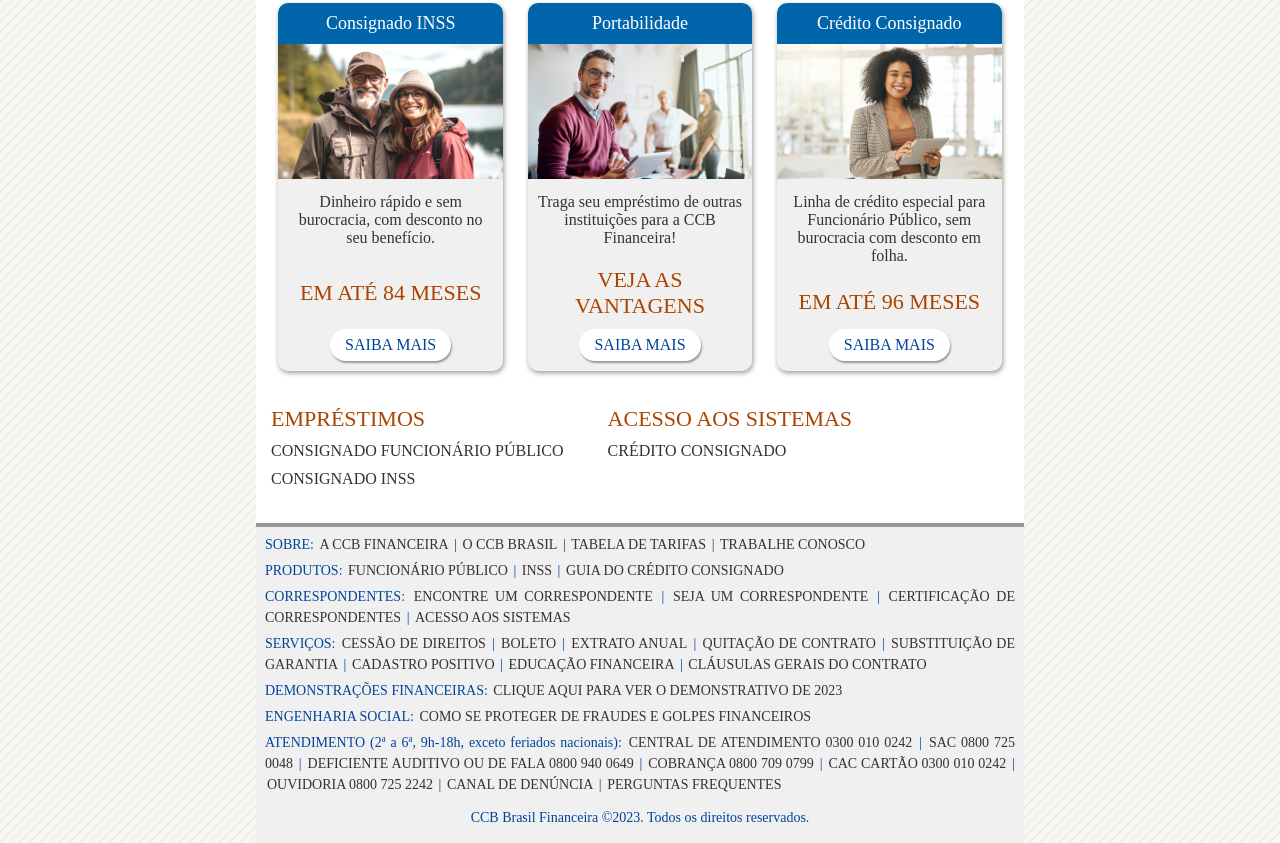
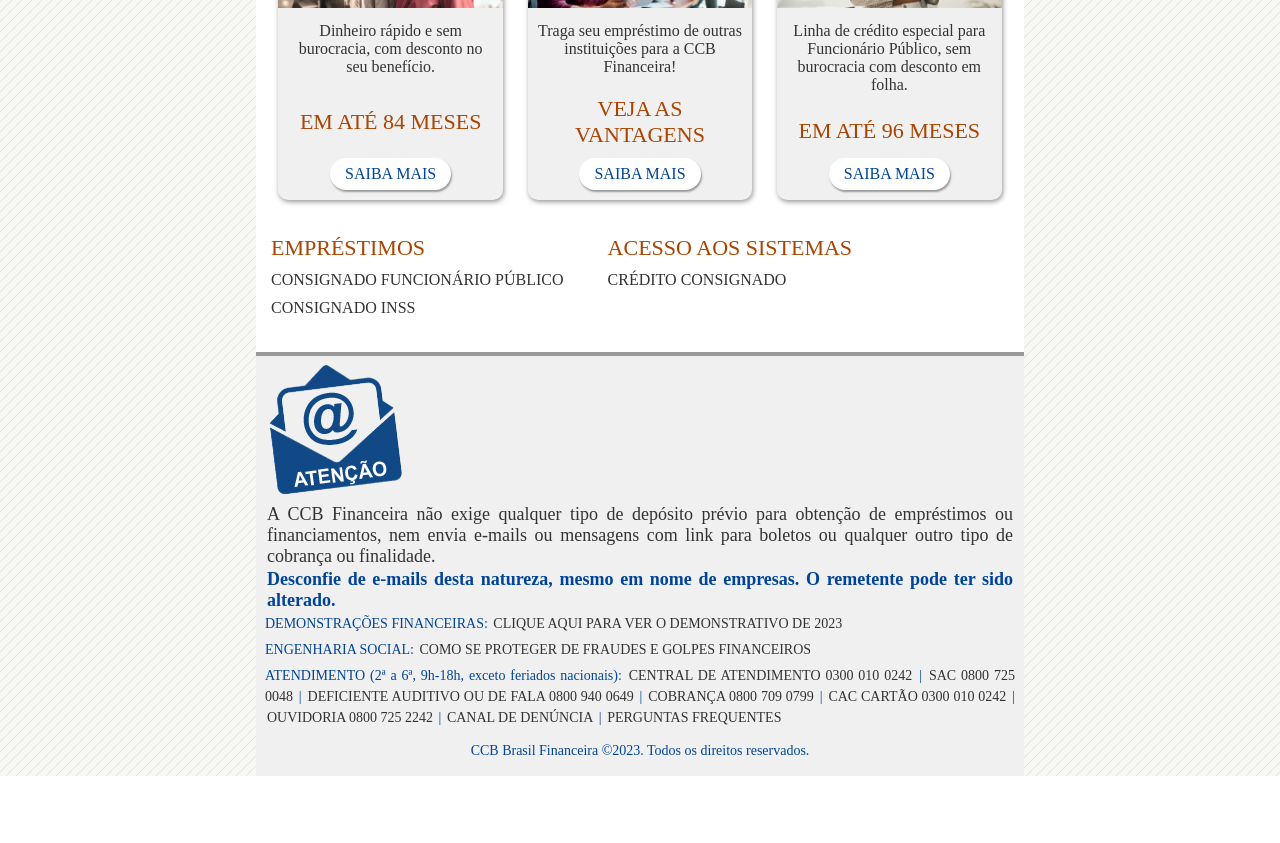
Before and after one commit to arqccbbr/arqccbbr.github.io, a plain HTML site: page index.html in a window 1280 px wide. Shown: the part 619-1462 px from the top of the page. After the commit the page ends 1395 px from the top, so only its background shows below. Drawn offline with Linux system fonts and the light colour scheme; a web font is replaced by a local one.

Commit message:
Update index.html

```diff
--- a/index.html
+++ b/index.html
@@ -17,11 +17,11 @@
 
 <body>
 
-<a href="#main" accesskey="p" class="shortcut-hidden">Conteúdo principal</a>
+<a href="#main" accesskey="p" class="shortcut-hidden" id="first_link">Conteúdo principal</a>
 <a href="#menu_sobre" accesskey="m" class="shortcut-hidden">Menu principal</a>
 
 <header id="main_header">
-    <a href="javascript:showHideMenuPrincipal();"  id="bt_menu_responsive" role="button"><img src="/images/icons/menu.png" alt="Abrir o menu principal" class="img-icon img-contrast-sensitive"></a>
+    <a href="javascript:showHideMenuPrincipal();" id="bt_menu_responsive" role="button"><img src="/images/icons/menu.png" alt="Abrir o menu principal" class="img-icon img-contrast-sensitive"></a>
     <section class="box-acessibilidade">
         <a role="button" href="javascript:changeFontSize();"             class="responsive-menu_item" accesskey="t"><img src="/images/icons/font_size.png" class="img-button img-contrast-sensitive" alt="Alterar tamanho da fonte"></a>
         <a role="button" href="javascript:changeContrast();"             class="responsive-menu_item" accesskey="l" ><img src="/images/icons/contrast.png" class="img-button img-contrast-sensitive" alt="Alterar contraste"></a>
@@ -36,20 +36,6 @@
     <a href="https://www.br.ccb.com/menu/Institucional/Noticias/TEM-CARA-DE-GOLPE---Pediram-sua-senha-por-telefone-ou-WhatsApp%3F-298.html" role="button">
         <img class="img-banner-main" src="images/home/banner_destaque.png" alt="Vamos juntos combater as fraudes. Uma campanha ABBC. Apoio CCB. Saiba mais, link para novo sítio."\>
     </a>
-    <article role="alert" class="box-alerta">
-        <div class="box-alerta_box-img">
-            <img src="images/home/atencao_carta.png" class="box-alerta_box-img_img" role="img" alt="Ícone de Alerta">
-        </div>
-        <div class="box-alerta_box-txt">
-            <p class="fonte-grande justificado cor-secundaria margem-abaixo">
-                A CCB Financeira não exige qualquer tipo de depósito prévio para obtenção de empréstimos ou financiamentos, nem envia e-mails ou mensagens com link para boletos ou qualquer outro tipo de cobrança ou finalidade.
-            </p>
-            <p class="fonte-grande justificado cor-primaria bold">
-                Desconfie de e-mails desta natureza, mesmo em nome de empresas. O remetente pode ter sido alterado.
-            </p>
-        </div>
-    </article>
-
     <section id="main" class="box-main" >
 
         <h1>CONHEÇA NOSSOS PRODUTOS E SERVIÇOS</h1>
@@ -153,38 +139,20 @@
         </div>
     </div>
 </nav><footer id="main_footer">
+    <article class="box-msg-rodape">
+        <div class="box-msg-rodape_box-img">
+            <img src="/images/home/atencao_carta.png" class="box-msg-rodape_box-img_img img-contrast-sensitive" role="img" alt="Ícone de Atenção">
+        </div>
+        <div class="box-msg-rodape_box-txt">
+            <p class="fonte-grande justificado cor-secundaria margem-abaixo">
+                A CCB Financeira não exige qualquer tipo de depósito prévio para obtenção de empréstimos ou financiamentos, nem envia e-mails ou mensagens com link para boletos ou qualquer outro tipo de cobrança ou finalidade.
+            </p>
+            <p class="fonte-grande justificado cor-primaria bold">
+                Desconfie de e-mails desta natureza, mesmo em nome de empresas. O remetente pode ter sido alterado.
+            </p>
+        </div>
+    </article>
     <aside>
-        <p>SOBRE:
-            <a href="/sobre/">A CCB FINANCEIRA</a> |
-            <a href="/sobre/ccb-brasil.php">O CCB BRASIL</a> |
-            <a href="/sobre/tarifas.php">TABELA DE TARIFAS</a> |
-            <a href="/sobre/trabalhe-conosco.php">TRABALHE CONOSCO</a>
-        </p>
-
-        <p>PRODUTOS:
-            <a href="/produtos/emprestimo-consignado-funcionario-publico.php">FUNCIONÁRIO PÚBLICO</a> |
-            <a href="/produtos/emprestimo-consignado-inss.php">INSS</a> |
-            <a href="/produtos/guia-do-credito-consignado.pdf">GUIA DO CRÉDITO CONSIGNADO</a>
-        </p>
-
-        <p>CORRESPONDENTES:
-            <a href="/correspondentes/">ENCONTRE UM CORRESPONDENTE</a> |
-            <a href="/correspondentes/seja-um-correspondente.php">SEJA UM CORRESPONDENTE</a> |
-            <a href="/correspondentes/certificacao-de-correspondentes.php">CERTIFICAÇÃO DE CORRESPONDENTES</a> |
-            <a href="/correspondentes/acesso-aos-sistemas.php">ACESSO AOS SISTEMAS</a>
-        </p>
-
-        <p>SERVIÇOS:
-            <a href="/servicos/cessao-de-direitos.php">CESSÃO DE DIREITOS</a> |
-            <a href="/servicos/boleto-2a-via.php">BOLETO</a> |
-            <a href="/servicos/extrato-anual.php">EXTRATO ANUAL</a> |
-            <a href="/servicos/quitacao-de-contrato.php">QUITAÇÃO DE CONTRATO</a> |
-            <a href="/servicos/substituicao-de-garantia.php">SUBSTITUIÇÃO DE GARANTIA</a> |
-            <a href="/servicos/cadastro-positivo.php">CADASTRO POSITIVO</a> |
-            <a href="/servicos/educacao-financeira.php">EDUCAÇÃO FINANCEIRA</a> |
-            <a href="/servicos/clausulas-gerais-do-contrato.pdf">CLÁUSULAS GERAIS DO CONTRATO</a>
-        </p>
-
         <p>DEMONSTRAÇÕES FINANCEIRAS:
             <a href="http://www.br.ccb.com/menu/Institucional/Relacoes-com-Investidores/Informacoes-Financeiras/CCB-Financeira/2023-216">CLIQUE AQUI PARA VER O DEMONSTRATIVO DE 2023</a>
         </p>
```
